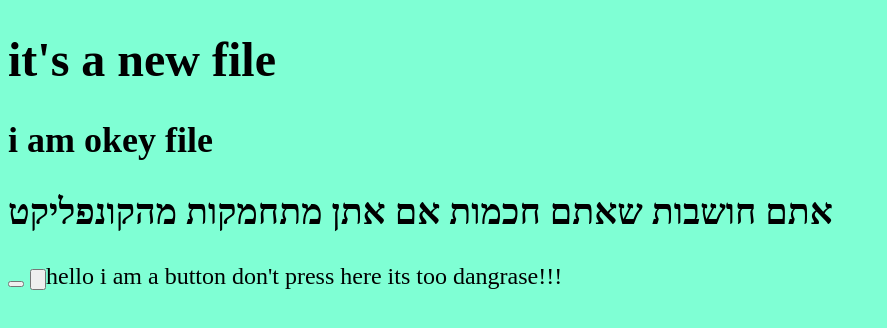
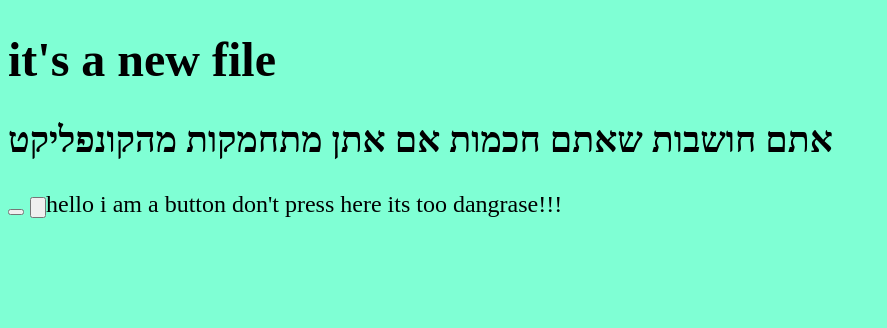
Before and after one commit to yaelRabin/summryEx, a website: page index.html in a window 1280 px wide. Shown: the whole page, without its empty margins (0-887 px from the left). Drawn offline with Linux system fonts and the light colour scheme.

Commit message:
efratDelete

```diff
--- a/index.html
+++ b/index.html
@@ -16,7 +16,7 @@
 </head>
 <body>
 <h1>it's a new file</h1>
-<h2>i am okey file</h2>
+
 <h2>אתם חושבות שאתם חכמות אם אתן מתחמקות מהקונפליקט</h2>
     <button value="click hear to change color"></button>
 <input type="button">hello i am a button don't press here its too dangrase!!!</input>
```
